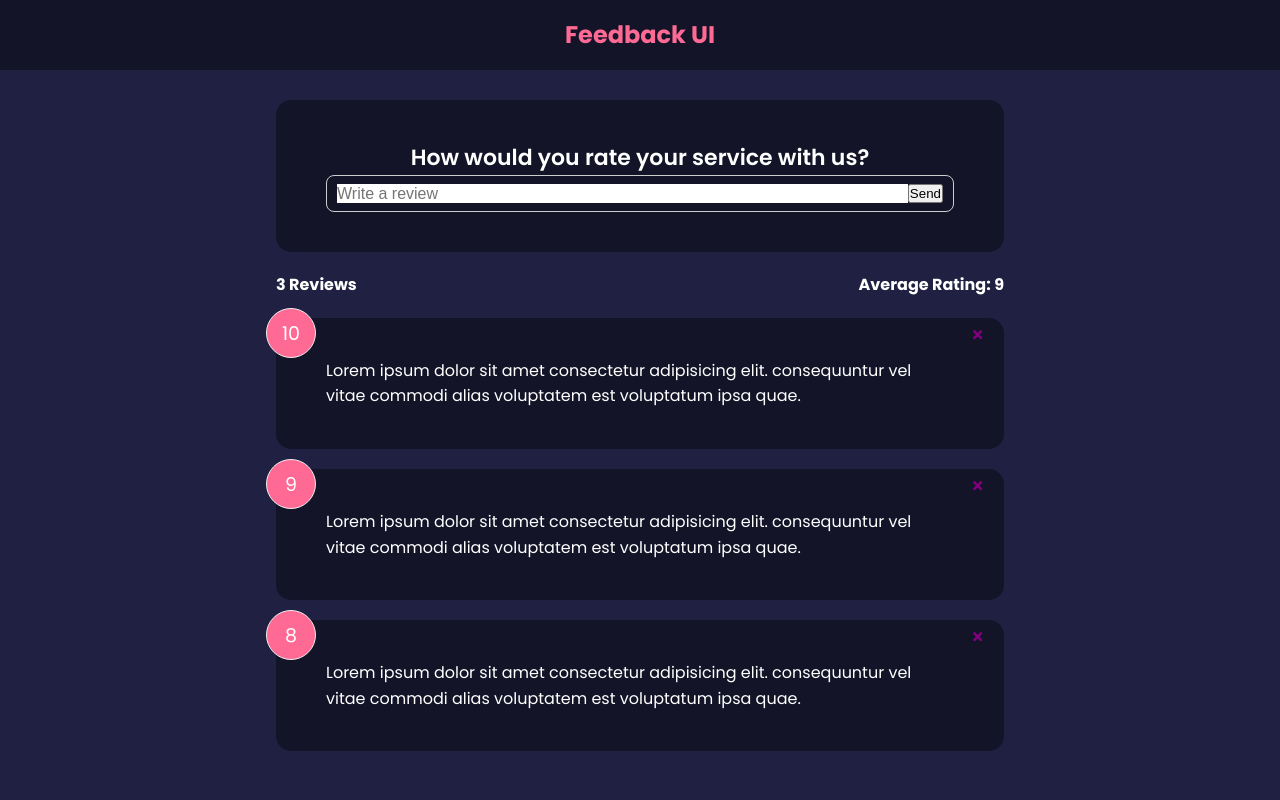
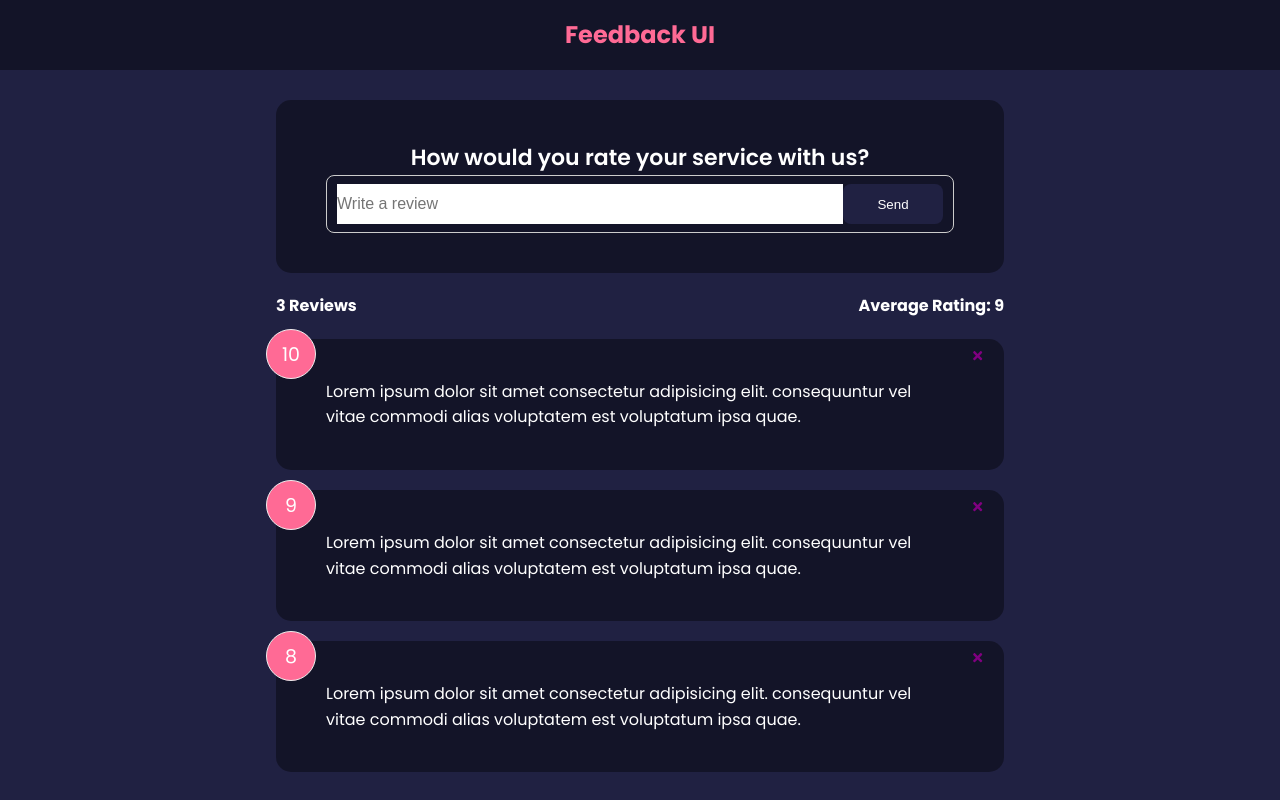
Before and after one commit to Florian-Cywinski/react-feedback-app, a React (Create React App) app: page / in a window 1280 px wide. Built offline with nearby package versions, Linux system fonts and the light colour scheme.

Commit message:
4 - Forms, Validation & Simple Animation -> 2 - Custom Button Component

```diff
--- a/src/components/FeedbackForm.jsx
+++ b/src/components/FeedbackForm.jsx
@@ -1,5 +1,6 @@
 import { useState, useContext, useEffect } from 'react'
 import Card from './shared/Card'
+import Button from './shared/Button'
 
 function FeedbackForm() {
   const [text, setText] = useState('')
@@ -14,7 +15,7 @@
         <h2>How would you rate your service with us?</h2>
         <div className='input-group'>
           <input onChange={handleTextChange} type='text' placeholder='Write a review' value={text}/>
-          <button type='submit'>Send</button>
+          <Button type='submit'>Send</Button>
         </div>
       </form>
     </Card>
--- /dev/null
+++ b/src/components/shared/Button.jsx
@@ -0,0 +1,18 @@
+import PropTypes from 'prop-types'
+
+function Button({ children, version='primary', type='button', isDisabled=false }) {  // children -> text;  version -> primary / secondary (class); type -> submit / regular; isDisabled -> true / false (active)
+  return (
+    <button type={type} disabled={isDisabled} className={`btn btn-${version}`}>
+      {children}
+    </button>
+  )
+}
+
+Button.propTypes = {
+  children: PropTypes.node.isRequired,
+  version: PropTypes.string,
+  type: PropTypes.string,
+  isDisabled: PropTypes.bool,
+}
+
+export default Button
```
